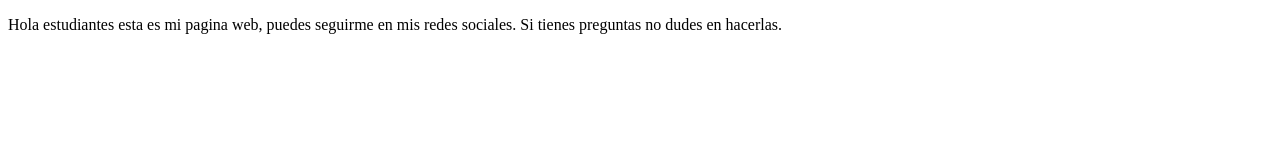
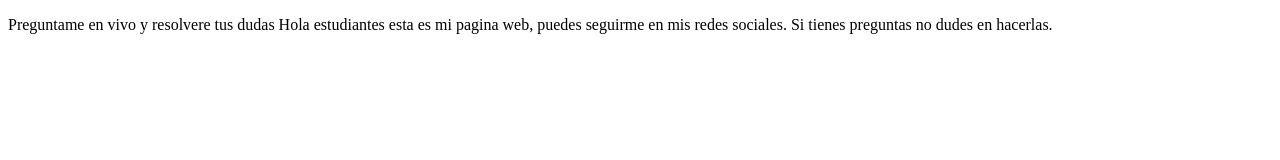
Before and after one commit to juan-canon/proyectoDemoCursoPrework, a plain HTML site: page index.html in a window 1280 px wide. Drawn offline with Linux system fonts and the light colour scheme.

Commit message:
agregamos cambios a nuestro sitio web

```diff
--- a/index.html
+++ b/index.html
@@ -7,6 +7,7 @@
     <title>Hola Mundo</title>
 </head>
 <body>
-    <p>Hola estudiantes esta es mi pagina web, puedes seguirme en mis redes sociales. Si tienes preguntas no dudes en hacerlas.</p>
+    <p> Preguntame en vivo y resolvere tus dudas
+        Hola estudiantes esta es mi pagina web, puedes seguirme en mis redes sociales. Si tienes preguntas no dudes en hacerlas.</p>
 </body>
 </html>
```
